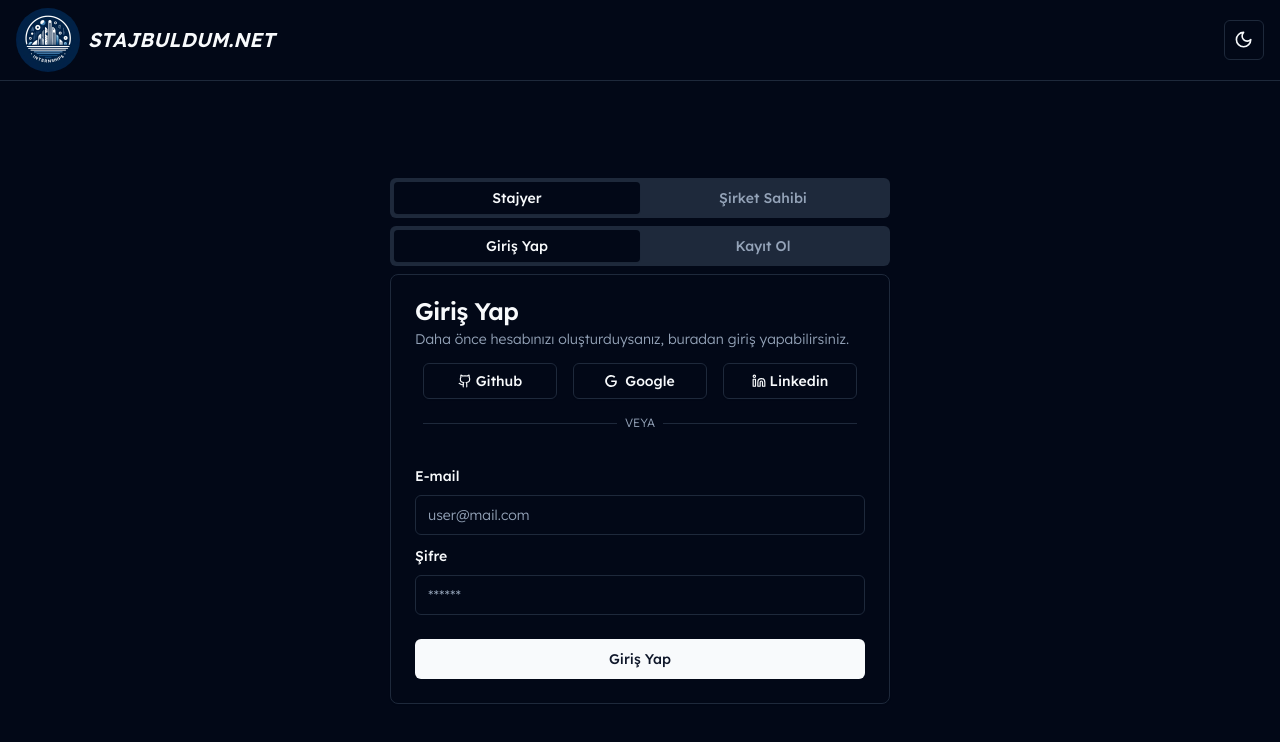
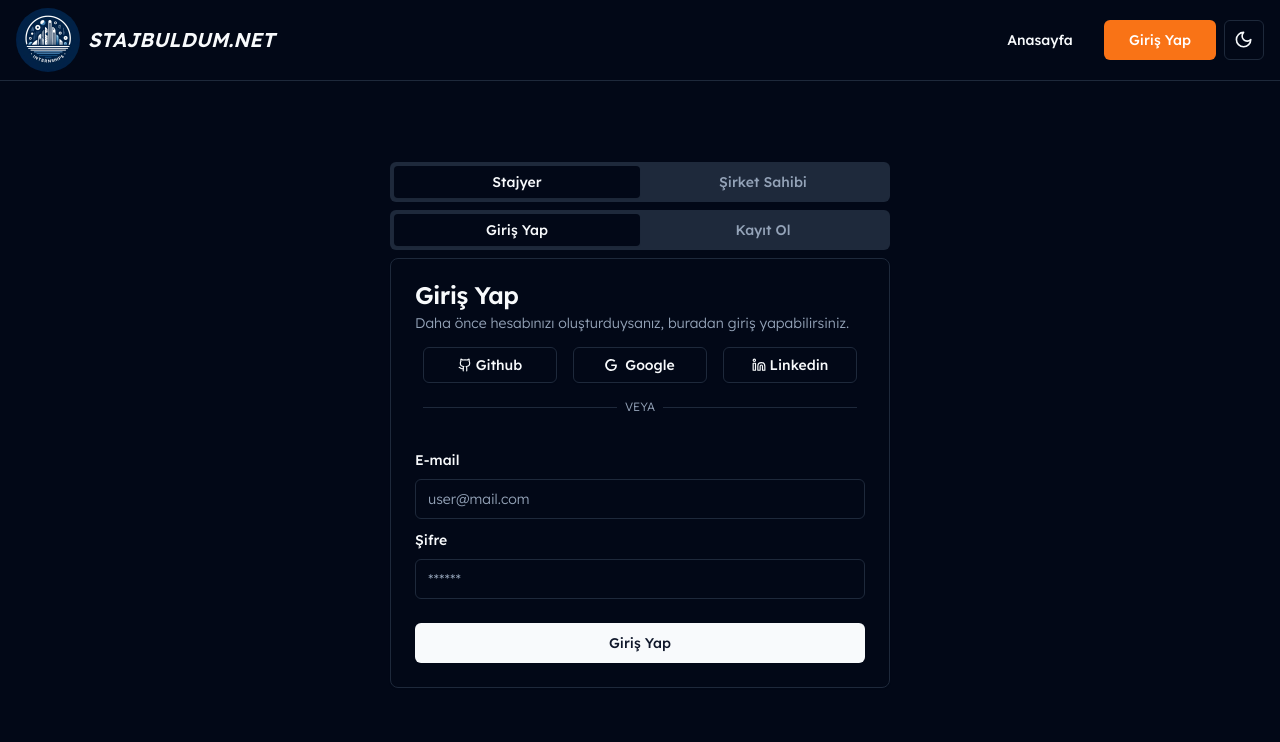
Before and after one commit to melihafsar/internship_frontend, a React (Vite) app: page /login in a window 1280 px wide. Shown: the top 742 px of the page. Built offline with nearby package versions, Linux system fonts and the light colour scheme; no server answers.

Commit message:
fix login issue

```diff
--- a/src/layouts/Header/NavigationMenu/DesktopMenu.tsx
+++ b/src/layouts/Header/NavigationMenu/DesktopMenu.tsx
@@ -21,7 +21,7 @@ function DesktopMenu() {
       const type = getUserType(session);
       const routes = mainRoutes.filter((route) => {
         if (route.showNavBar && route.userType !== undefined) {
-          return route.userType === type;
+          return route.userType === type || (type === undefined && route.userType === -1);
         }
         return route.showNavBar;
       });
--- a/src/layouts/MainLayout.tsx
+++ b/src/layouts/MainLayout.tsx
@@ -8,7 +8,7 @@ function MainLayout() {
   return (
     <Suspense fallback={<Spinner />}>
       <Header children={<NavigationMenu />} />
-      <div className="flex flex-col">
+      <div className="flex flex-col [&_.login]:min-h-[calc(100vh-80px-2rem)]">
         <Outlet />
       </div>
     </Suspense>
--- a/src/router/routes/main.routes.tsx
+++ b/src/router/routes/main.routes.tsx
@@ -14,6 +14,7 @@ const ApplicationsDetailPage = lazy(
 );
 const CompanyDetail = lazy(() => import("@/pages/CompanyPortfolio"));
 const ApplicantPortfolio = lazy(() => import("@/pages/ApplicantPortfolio"));
+const Login = lazy(() => import("@/pages/Login"));
 
 const messagesTitle = (
   <div className="flex items-center space-x-2">
@@ -39,6 +40,21 @@ export const mainRoutes = [
       title: "Anasayfa",
     },
     showNavBar: true,
+  },
+  {
+    path: "/login",
+    id: "login",
+    element: <Page
+      title="Giriş Yap"
+      className="overflow-hidden p-0 m-0 h-screen flex items-center login justify-center"
+      showTitle={false}>
+      <Login />
+    </Page>,
+    meta: {
+      title: "Giriş Yap",
+    },
+    showNavBar: true,
+    userType: -1,
   },
   {
     path: "/applications",
@@ -80,8 +96,8 @@ export const mainRoutes = [
         title="Şirket Detayları"
         showTitle={false}
         className=""
-        // className="overflow-hidden p-0 m-0"
-        // showTitle={false}
+      // className="overflow-hidden p-0 m-0"
+      // showTitle={false}
       >
         <CompanyDetail />
       </Page>
--- a/src/router/routes/public.routes.tsx
+++ b/src/router/routes/public.routes.tsx
@@ -4,14 +4,6 @@ const NotFound = lazy(() => import("@/pages/NotFound"));
 const Login = lazy(() => import("@/pages/Login"));
 
 export const publicRoutes = [
-  {
-    path: "/login",
-    id: "login",
-    element: <Login />,
-    meta: {
-      title: "Giriş Yap",
-    },
-  },
   {
     path: "/404",
     id: "notfound",
```
